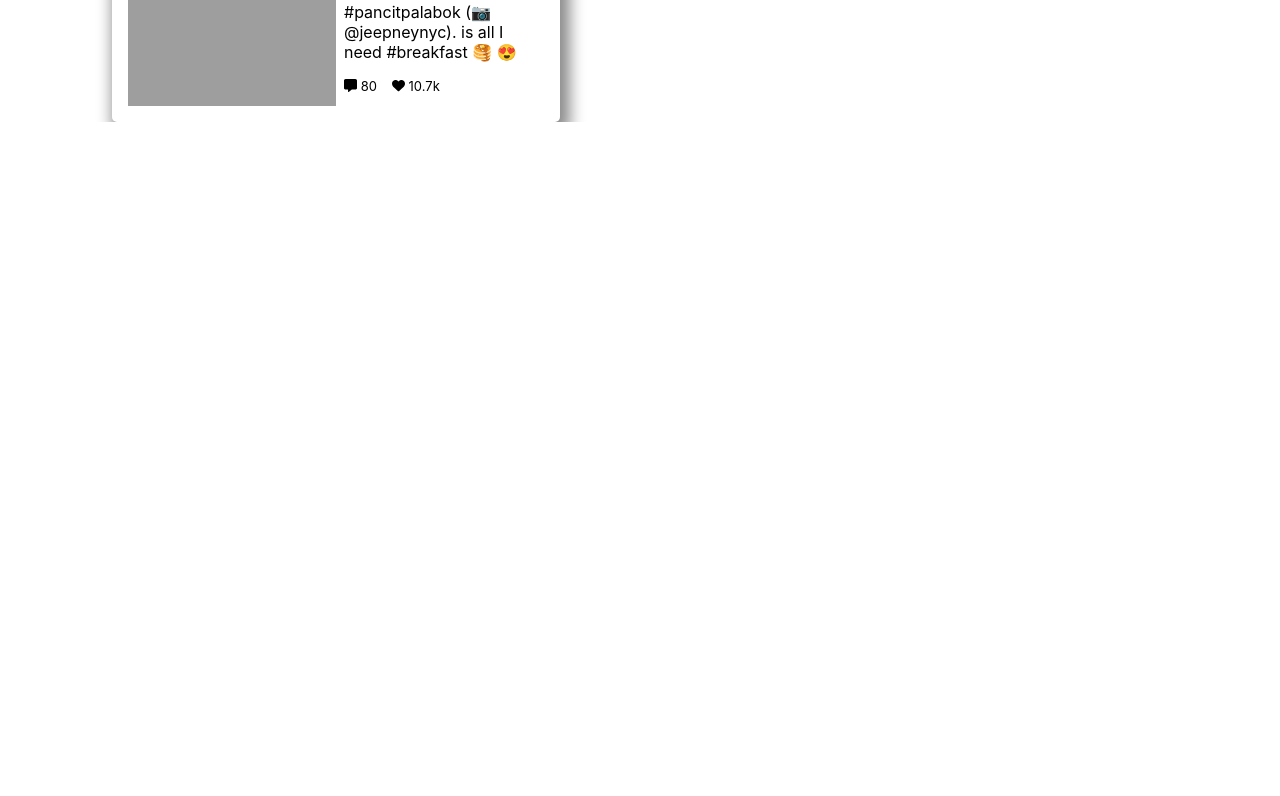
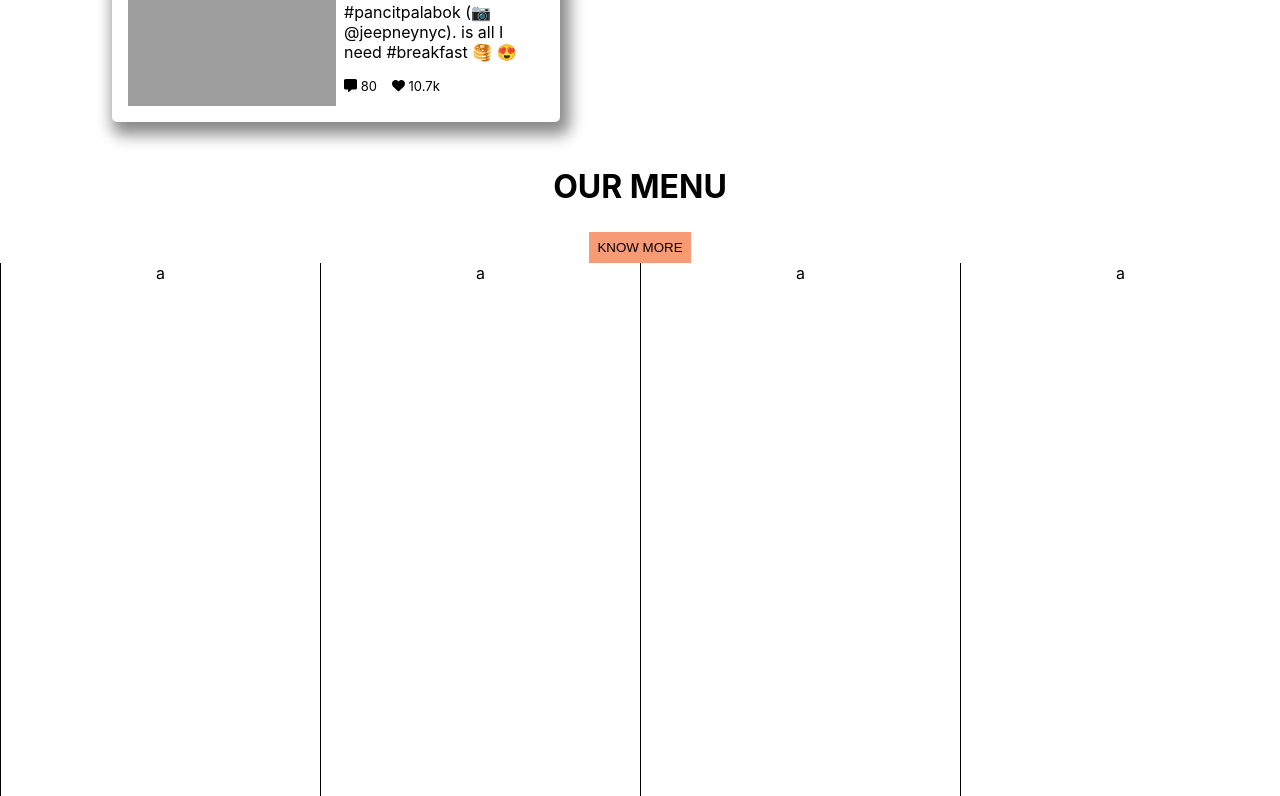
Before and after one commit to francescocori/restaurant-website, a React (Create React App) app: page / in a window 1280 px wide. Shown: the part 1944-2740 px from the top of the page. Before the commit the page ends 2066 px from the top, so only its background shows below. Built offline with nearby package versions, Linux system fonts and the light colour scheme; no server answers; grey boxes are pictures that could not be loaded.

Commit message:
api call done

```diff
--- a/package.json
+++ b/package.json
@@ -9,6 +9,7 @@
     "@testing-library/jest-dom": "^5.16.4",
     "@testing-library/react": "^13.3.0",
     "@testing-library/user-event": "^13.5.0",
+    "axios": "^0.27.2",
     "react": "^18.1.0",
     "react-dom": "^18.1.0",
     "react-scripts": "5.0.1",
--- a/src/App.js
+++ b/src/App.js
@@ -8,6 +8,7 @@ function App() {
       <NavBar />
       <Banner />
       <Community />
+      <Menu />
       {/* <Location />
       <Menu />
       <PopularReceipes />
--- a/src/Sections/Community/style.css
+++ b/src/Sections/Community/style.css
@@ -1,6 +1,6 @@
 .community-section {
   width: 100vw;
-  height: 100vh;
+  /* height: 100vh; */
 }
 
 .community-section h2 {
--- a/src/Sections/Menu/index.js
+++ b/src/Sections/Menu/index.js
@@ -1,7 +1,36 @@
-import React from "react";
+import React, { useEffect, useState } from "react";
 import "./style.css";
+import axios from "axios";
 const Menu = () => {
-  return <div>Menu</div>;
+  const [menu, setMenu] = useState();
+
+  const getMenuData = () => {
+    axios
+      .get("https://studiographene-exercise-api.herokuapp.com/foods")
+      .then((res) => {
+        console.log(res.data);
+        setMenu(res.data);
+      })
+      .catch((err) => console.log(err));
+  };
+
+  useEffect(() => {
+    getMenuData();
+  }, []);
+  return (
+    <div className="menu-section">
+      <div className="menu-header">
+        <h2>Our Menu</h2>
+        <button className="main-button">know more</button>
+      </div>
+      <div className="menu-main">
+        <div className="column">a</div>
+        <div className="column">a</div>
+        <div className="column">a</div>
+        <div className="column">a</div>
+      </div>
+    </div>
+  );
 };
 
 export default Menu;
--- a/src/Sections/Menu/style.css
+++ b/src/Sections/Menu/style.css
@@ -0,0 +1,35 @@
+.menu-section {
+  width: 100vw;
+  height: 100vh;
+  text-align: center;
+  display: flex;
+  flex-direction: column;
+  justify-content: center;
+}
+
+.menu-section h2 {
+  text-transform: uppercase;
+  font-size: 2rem;
+}
+.menu-header {
+  display: flex;
+  flex-direction: column;
+  align-items: center;
+}
+.menu-header button {
+  margin-left: auto;
+  margin-right: auto;
+}
+
+.menu-main {
+  width: 100vw;
+  height: 80vh;
+  display: grid;
+  grid-template-columns: repeat(4, 1fr);
+  /* grid-gap: 0.5rem;
+  margin: 0.5rem 0; */
+}
+.column {
+  height: 80vw;
+  border-left: 1px solid black;
+}
```
Also changed, not shown: 1 other file (tests, documents, lock files or other folders).
